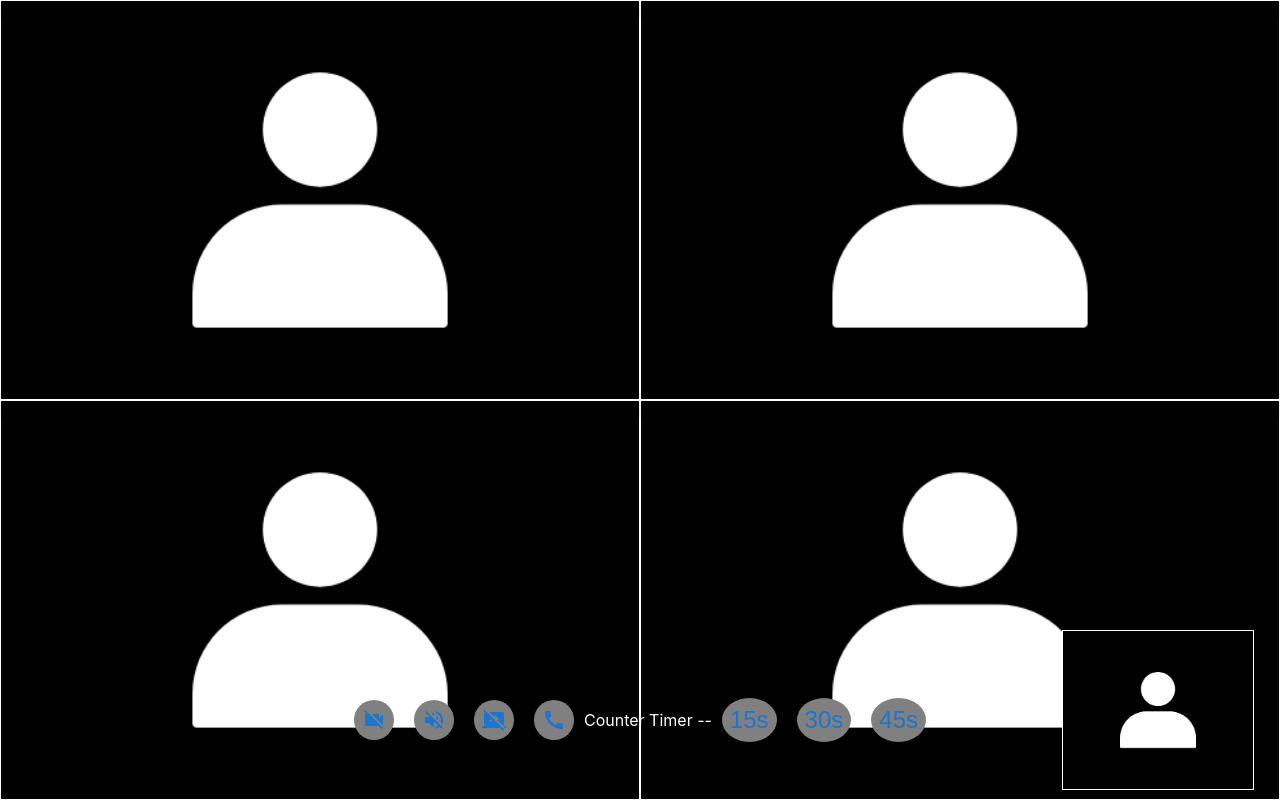
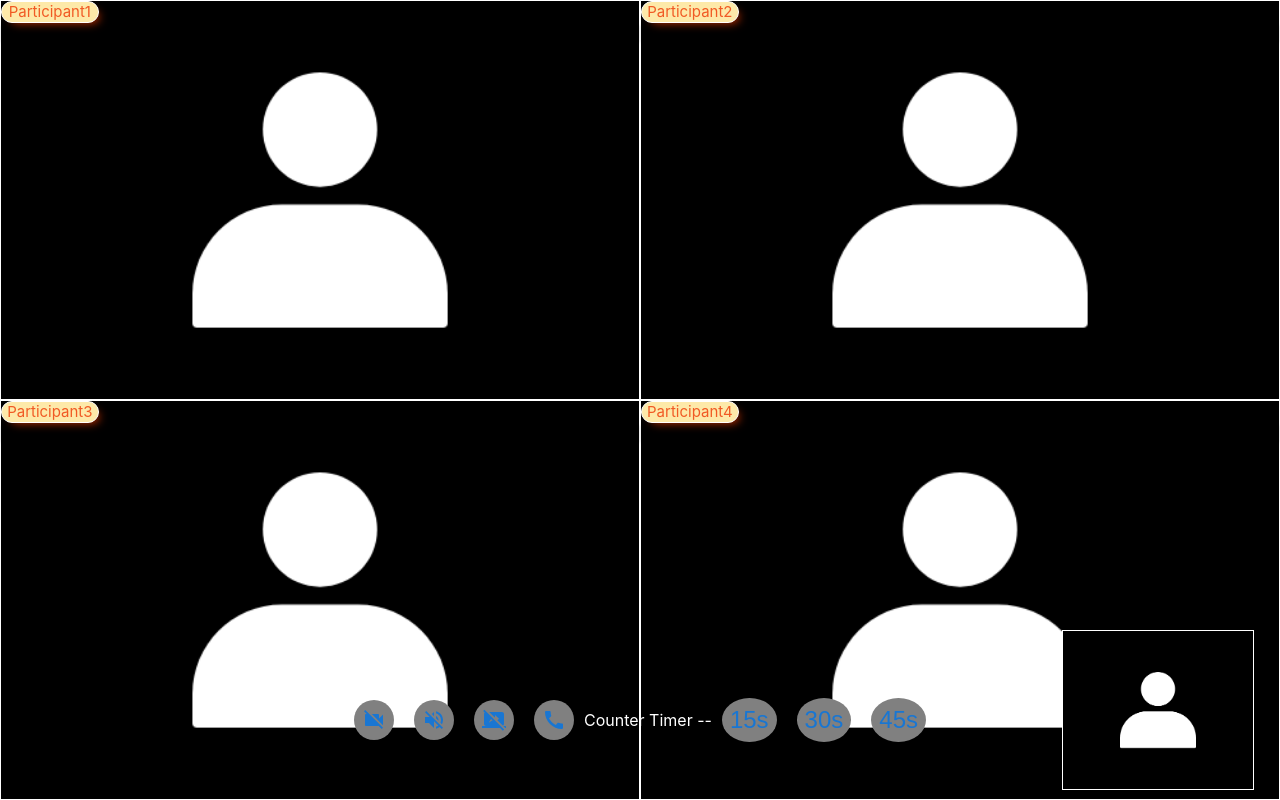
Before and after one commit to anuragcse611/video-app, a React (Create React App) app in the folder demo-videosceen/: page / in a window 1280 px wide. Built offline with nearby package versions, Linux system fonts and the light colour scheme.

Commit message:
1st commit

```diff
--- a/demo-videosceen/src/ComponentStyle/Participant.css
+++ b/demo-videosceen/src/ComponentStyle/Participant.css
@@ -56,3 +56,18 @@
     padding: 0px;
     height: 20%;
    }
+
+   .part1{
+    background-color: #FDE9A9;
+    border: 1px solid white;
+    border-radius: 25px;
+    position: relative;
+    width: 15%;
+    height: 20px;
+   left :0%;
+    box-shadow: 5px 5px 10px -5px #cc3300;
+    color: #F15A24;
+    font-size: 10px;
+    text-align: center;
+    font-size: 15px;
+}
--- a/demo-videosceen/src/Components/Host.js
+++ b/demo-videosceen/src/Components/Host.js
@@ -49,15 +49,20 @@ const Host = () => {
   return (
     <Grid container spacing={0} style={{ height: '100vh' }}>
       <Grid item xs={6} style={gridStyle}>
+      <div className='part1'>Participant1</div>
         <Paper style={{ backgroundColor: 'transparent' }}>Participant1</Paper>
+
       </Grid>
       <Grid item xs={6} style={gridStyle}>
+      <div className='part1'>Participant2</div>
         <Paper style={{ backgroundColor: 'transparent' }}>Item 2</Paper>
       </Grid>
       <Grid item xs={6} style={gridStyle}>
+      <div className='part1'>Participant3</div>
         <Paper style={{ backgroundColor: 'transparent' }}>Item 3</Paper>
       </Grid>
       <Grid item xs={6} style={gridStyle}>
+      <div className='part1'>Participant4</div>
         <Paper style={{ backgroundColor: 'transparent' }}>Item 4</Paper>
       </Grid>
 
```
Also changed, not shown: demo-videosceen/package.json (+6 -1 lines), 2 other files (tests, documents, lock files or other folders).
